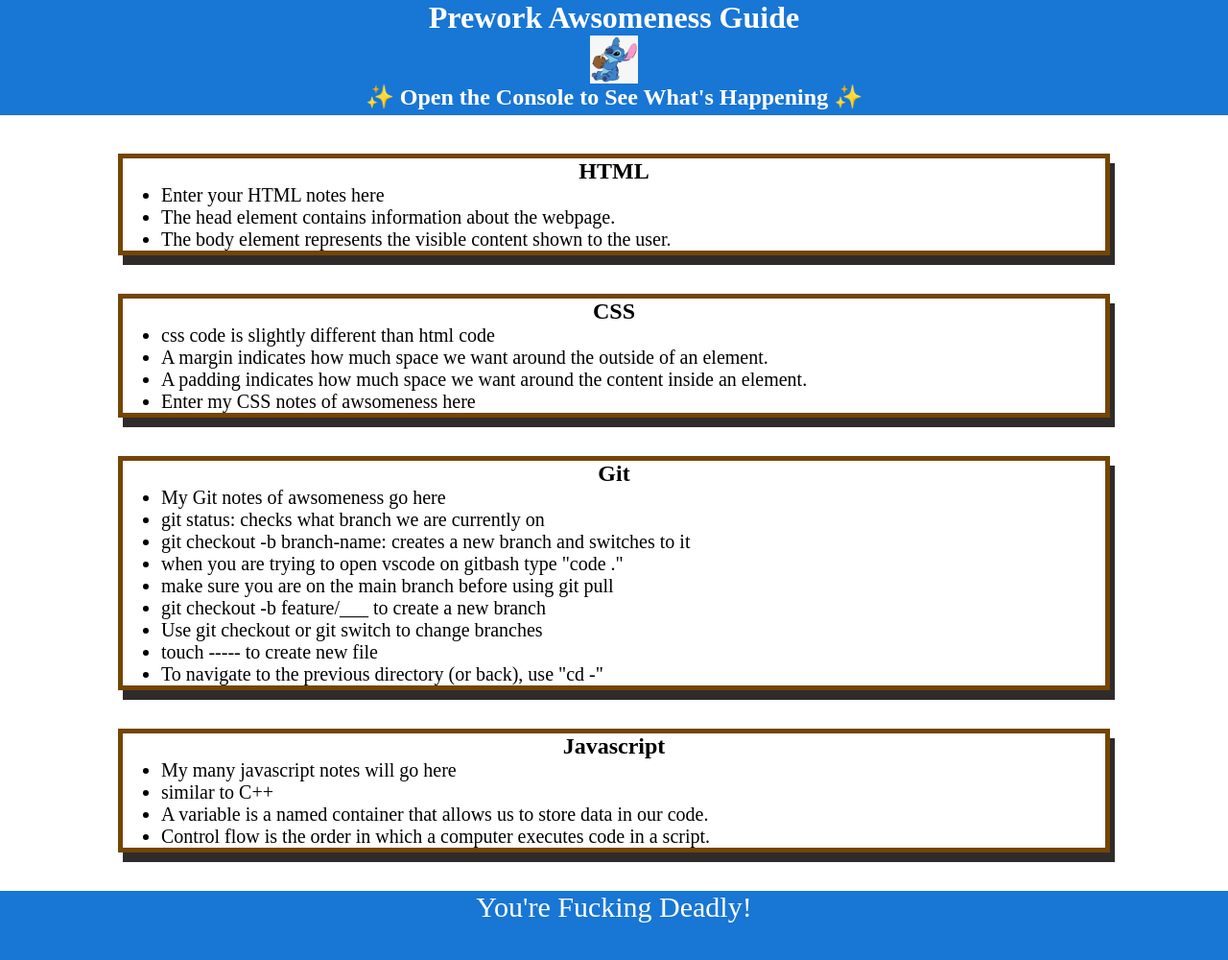
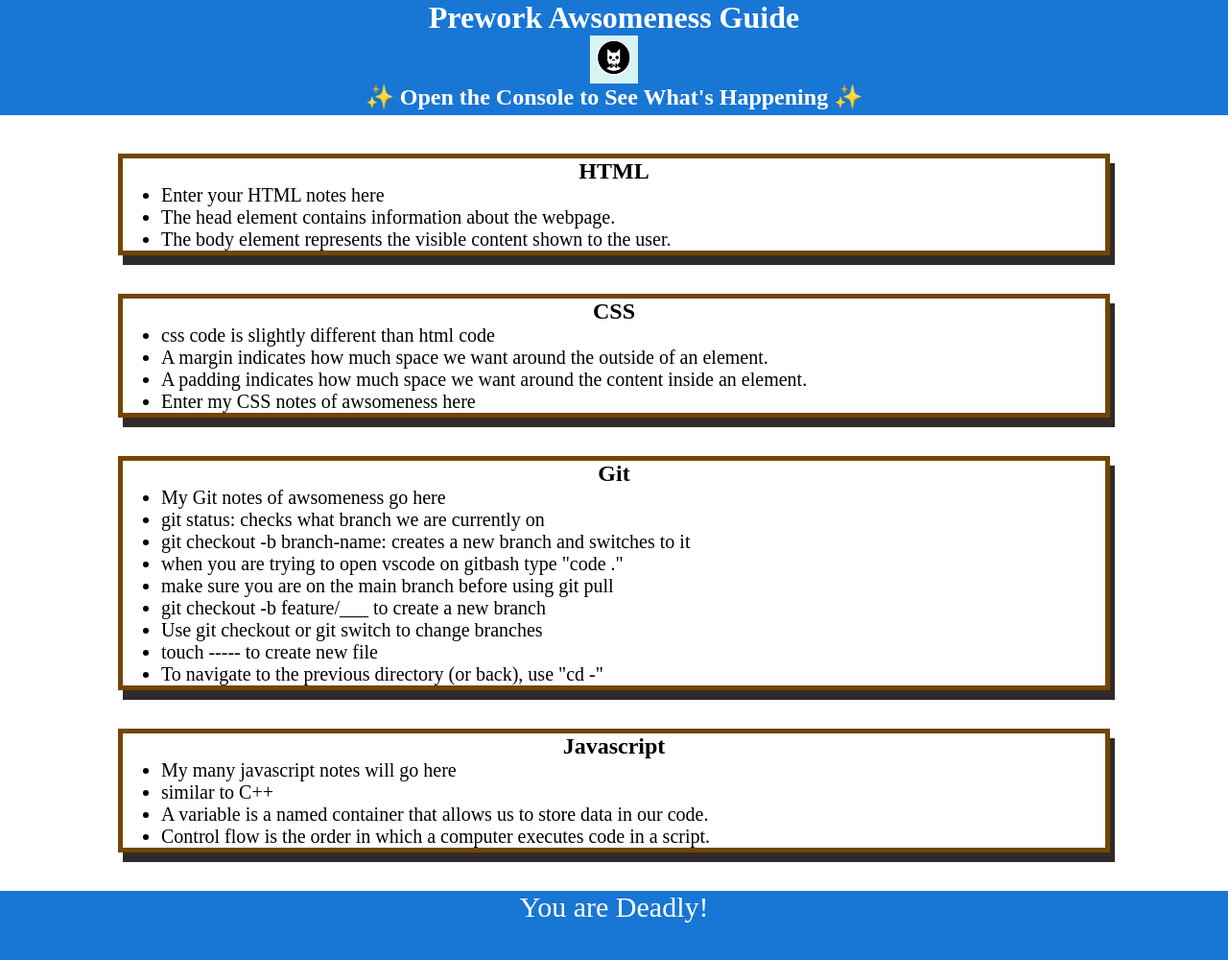
Before and after one commit to edgarrobles1234/prework-study-guide, a plain HTML site: page index.html in a window 1280 px wide. Shown: the whole page at 96% size. Drawn offline with Linux system fonts and the light colour scheme.

```diff
--- a/index.html
+++ b/index.html
@@ -12,7 +12,7 @@
 
     <header id="top">
       <h1>Prework Awsomeness Guide</h1>
-      <img src="./assets/Stich-Nut.png" alt="Profile image of stich drinking coconut." />
+      <img src="./assets/bowtie-cat.png" alt="Profile image of bowtie cat." />
       <h2>✨ Open the Console to See What's Happening ✨</h2>
     </header>
 
@@ -70,7 +70,7 @@
     </main>
 
     <footer>
-      <p>You're Fucking Deadly!</p>
+      <p>You are Deadly!</p>
     </footer>
 
     <script src="./assets/script.js"></script>
```
Also changed, not shown: assets/ss-bc-project.png (added), 1 other file.
